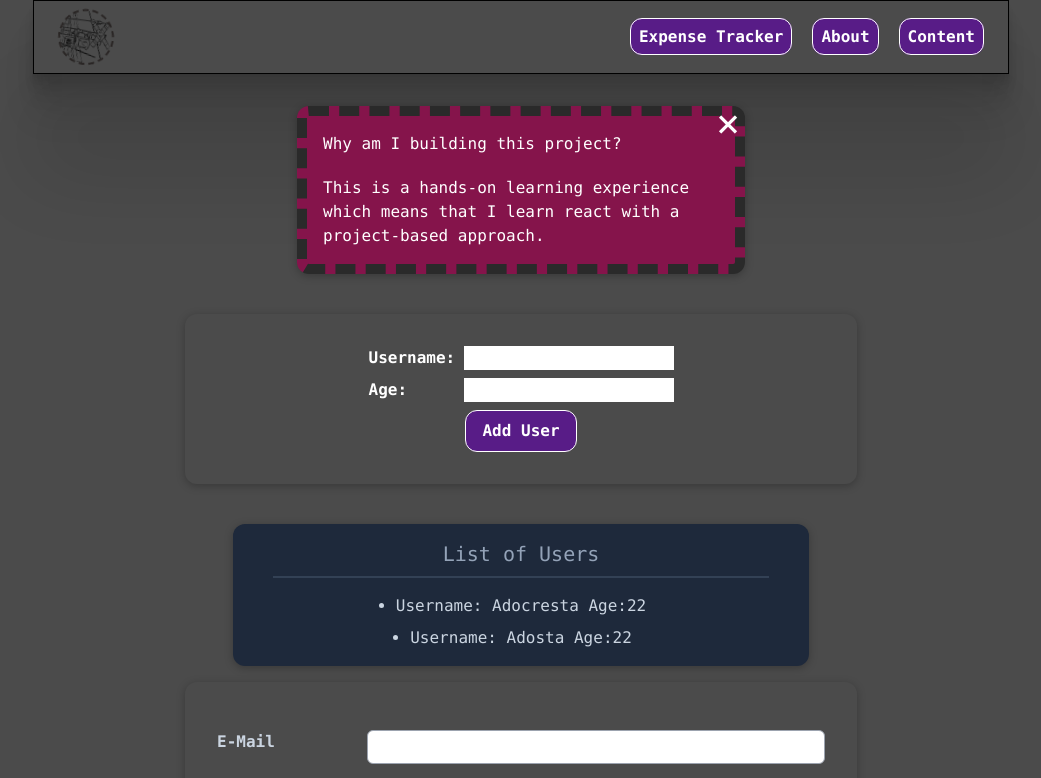
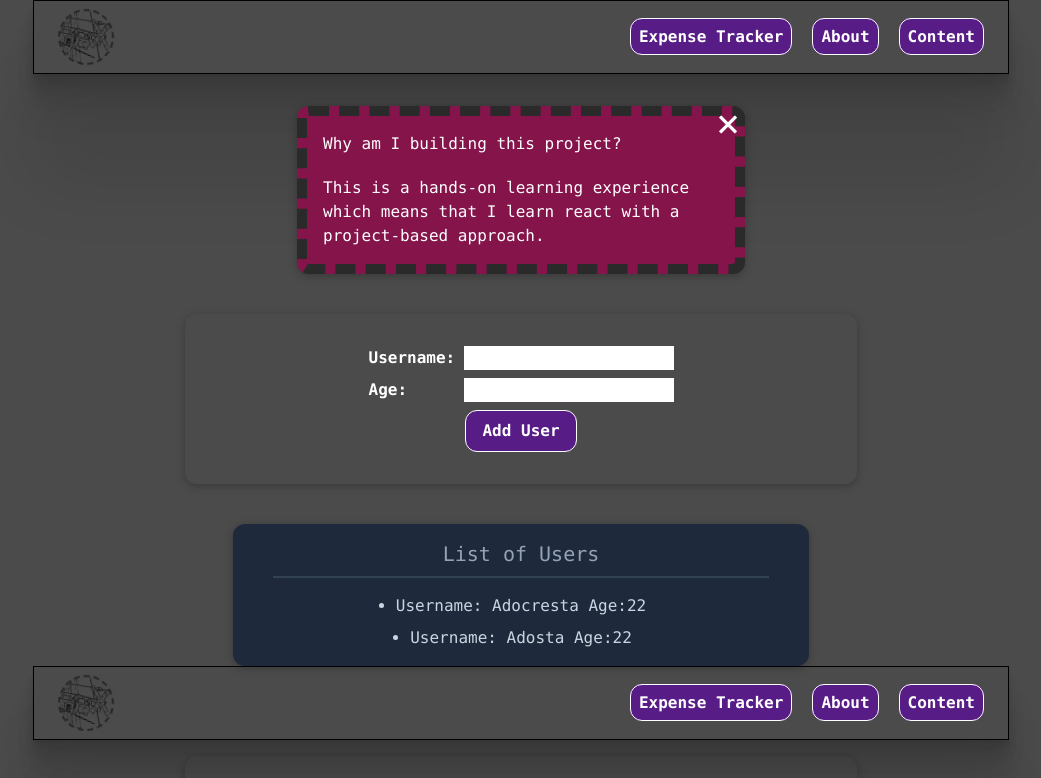
Before and after one commit to Adocresta/learning-react, a React (Vite) app: page / in a window 1280 px wide. Shown: the top 778 px of the page, without its empty margins (119-1160 px from the left). Built offline with nearby package versions, Linux system fonts and the light colour scheme.

Commit message:
Context.Provider only works when provider wraps the element that takes the data maybe there is a workaround

```diff
--- a/src/components/LoginMenu/LoginMenu.jsx
+++ b/src/components/LoginMenu/LoginMenu.jsx
@@ -1,5 +1,6 @@
 import React, { useState, useEffect } from "react";
 import AuthContext from "../context/auth-context";
+import Header from "../UI/Header";
 
 // components
 import Home from "./Home";
@@ -32,7 +33,10 @@ function LoginMenu(props) {
   };
 
   return (
-    <AuthContext.Provider value={{ isLoggedIn: isLoggedIn }}>
+    <AuthContext.Provider
+      value={{ isLoggedIn: isLoggedIn, onLogout: logoutHandler }}
+    >
+      <Header></Header>
       {!isLoggedIn && <Login onLogin={loginHandler} />}
       {isLoggedIn && <Home onLogout={logoutHandler} />}
     </AuthContext.Provider>
--- a/src/components/UI/Header.jsx
+++ b/src/components/UI/Header.jsx
@@ -38,7 +38,9 @@ export default function Header(props) {
           </li>
           {ctx.isLoggedIn ? (
             <li>
-              <ATagButton href="#">Sign Out</ATagButton>
+              <ATagButton href="#" onClick={ctx.onLogout}>
+                Sign Out
+              </ATagButton>
             </li>
           ) : null}
         </ul>
```
